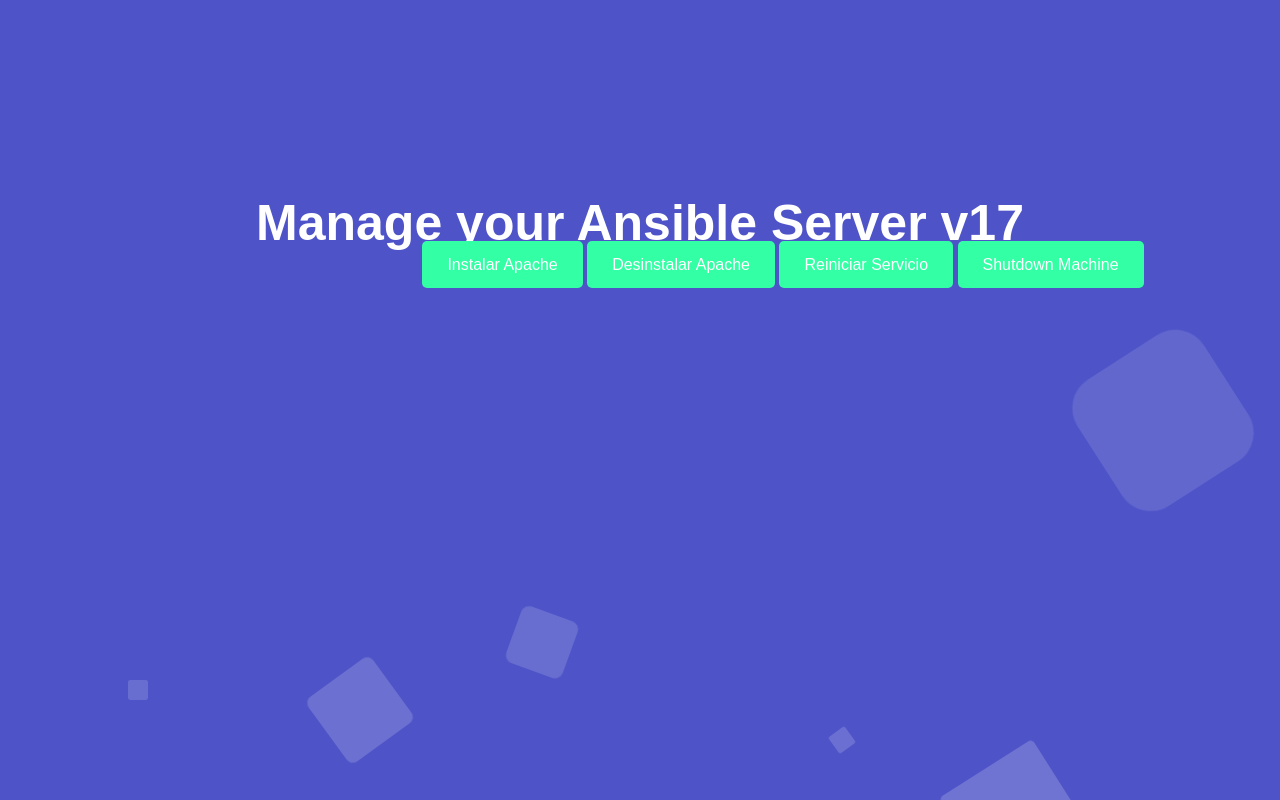
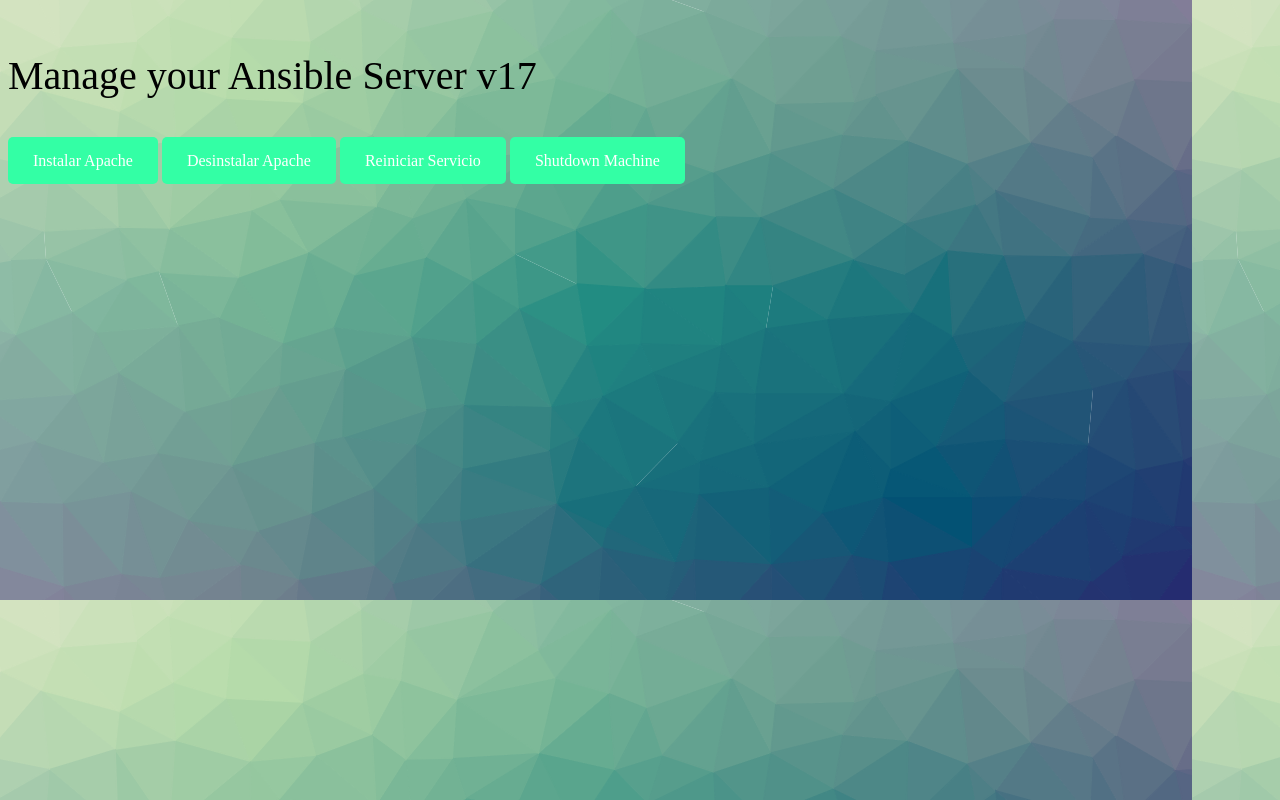
Before and after one commit to daraxta/TFGCICD, a plain HTML site: page src/templates/inicio.html in a window 1280 px wide. Drawn offline with Linux system fonts and the light colour scheme.

Commit message:
AddFeaturesBackground

```diff
--- a/src/static/css/style.css
+++ b/src/static/css/style.css
@@ -1,3 +1,9 @@
+h1 {
+    font-family: 'Untitled Serif';
+    font-size: 40px;
+    line-height: 98px;
+    font-weight: 400;
+}
 a {
     background-color: #33FFA5;
     color: white;
@@ -7,152 +13,6 @@ a {
     border: none;
     border-radius: 5px;
   }
-
-  @import url("https://fonts.googleapis.com/css?family=Exo:400,700");
-
-* {
-   margin: 0px;
-   padding: 0px;
+body {
+   background-image: url("background.png");
 }
-
-body {
-   font-family: "Exo", sans-serif;
-}
-
-.contenido {
-   width: 100%;
-   position: absolute;
-   top: 194px;
-}
-
-.contenido h1 {
-   text-align: center;
-   color: #fff;
-   margin-bottom: 4px;
-   font-size: 50px;
-}
-.contenido a {
-   text-align: center;
-   color: #fff;
-   margin-bottom: 4px;
-}
-.menu {
-   position: absolute;
-   margin-left: 33%;
-   margin-top: 20%;
-}
-.background {
-   background: #4e54c8;
-   background: -webkit-linear-gradient(to left, #8f94fb, #4e54c8);
-   width: 100%;
-   height: 100vh;
-}
-
-.circulos {
-   position: absolute;
-   top: 0;
-   left: 0;
-   width: 100%;
-   height: 100%;
-   overflow: hidden;
-}
-
-.circulos li {
-   position: absolute;
-   display: block;
-   list-style: none;
-   width: 20px;
-   height: 20px;
-   background: rgba(255, 255, 255, 0.2);
-   animation: animate 25s linear infinite;
-   bottom: -150px;
-}
-
-.circulos li:nth-child(1) {
-   left: 25%;
-   width: 80px;
-   height: 80px;
-   animation-delay: 0s;
-}
-
-.circulos li:nth-child(2) {
-   left: 10%;
-   width: 20px;
-   height: 20px;
-   animation-delay: 2s;
-   animation-duration: 12s;
-}
-
-.circulos li:nth-child(3) {
-   left: 70%;
-   width: 20px;
-   height: 20px;
-   animation-delay: 4s;
-}
-
-.circulos li:nth-child(4) {
-   left: 40%;
-   width: 60px;
-   height: 60px;
-   animation-delay: 0s;
-   animation-duration: 18s;
-}
-
-.circulos li:nth-child(5) {
-   left: 65%;
-   width: 20px;
-   height: 20px;
-   animation-delay: 0s;
-}
-
-.circulos li:nth-child(6) {
-   left: 75%;
-   width: 110px;
-   height: 110px;
-   animation-delay: 3s;
-}
-
-.circulos li:nth-child(7) {
-   left: 35%;
-   width: 150px;
-   height: 150px;
-   animation-delay: 7s;
-}
-
-.circulos li:nth-child(8) {
-   left: 50%;
-   width: 25px;
-   height: 25px;
-   animation-delay: 15s;
-   animation-duration: 45s;
-}
-
-.circulos li:nth-child(9) {
-   left: 20%;
-   width: 15px;
-   height: 15px;
-   animation-delay: 2s;
-   animation-duration: 35s;
-}
-
-.circulos li:nth-child(10) {
-   left: 85%;
-   width: 150px;
-   height: 150px;
-   animation-delay: 0s;
-   animation-duration: 11s;
-}
-
-@keyframes animate {
-   0% {
-      transform: translateY(0) rotate(0deg);
-      opacity: 1;
-      border-radius: 0;
-   }
-
-   100% {
-      transform: translateY(-1000px) rotate(720deg);
-      opacity: 0;
-      border-radius: 50%;
-   }
-}
--- a/src/templates/inicio.html
+++ b/src/templates/inicio.html
@@ -9,33 +9,21 @@
 
     <!-- Titulo de la página-->
 
-<div class="contenido">
+<div>
     <h1>Manage your Ansible Server v17</h1>
 </div>
 
     <!--En esta sección creo un menú donde hace referencia a las páginas de flask en python-->
 
-<div class="menu">
-    <a href="/iapache/">Instalar Apache</a>
-    <a href="/papache/">Desinstalar Apache</a>
-    <a href="/rapache/">Reiniciar Servicio</a>
-    <a href="/poweroff/">Shutdown Machine</a>
+    <div>
+		<div>
+			<a href="/iapache/">Instalar Apache</a>
+            <a href="/papache/">Desinstalar Apache</a>
+            <a href="/rapache/">Reiniciar Servicio</a>
+            <a href="/poweroff/">Shutdown Machine</a>
+		</div>
+    </div>
 </div>
 
-<div class="background">
-
-    <ul class="circulos">
-       <li></li>
-       <li></li>
-       <li></li>
-       <li></li>
-       <li></li>
-       <li></li>
-       <li></li>
-       <li></li>
-       <li></li>
-       <li></li>
-    </ul>
- </div>
 </body>
 </html>
```
Also changed, not shown: src/static/css/background.png (added).
